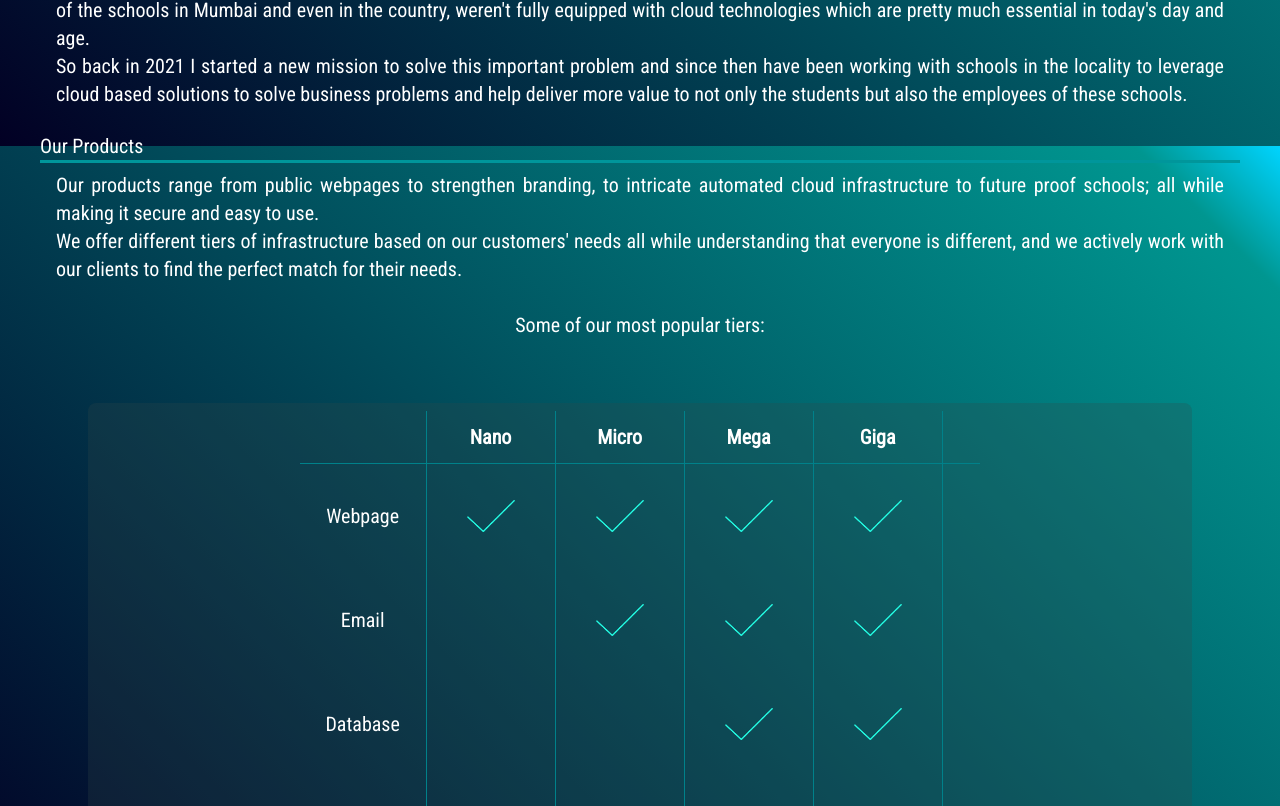
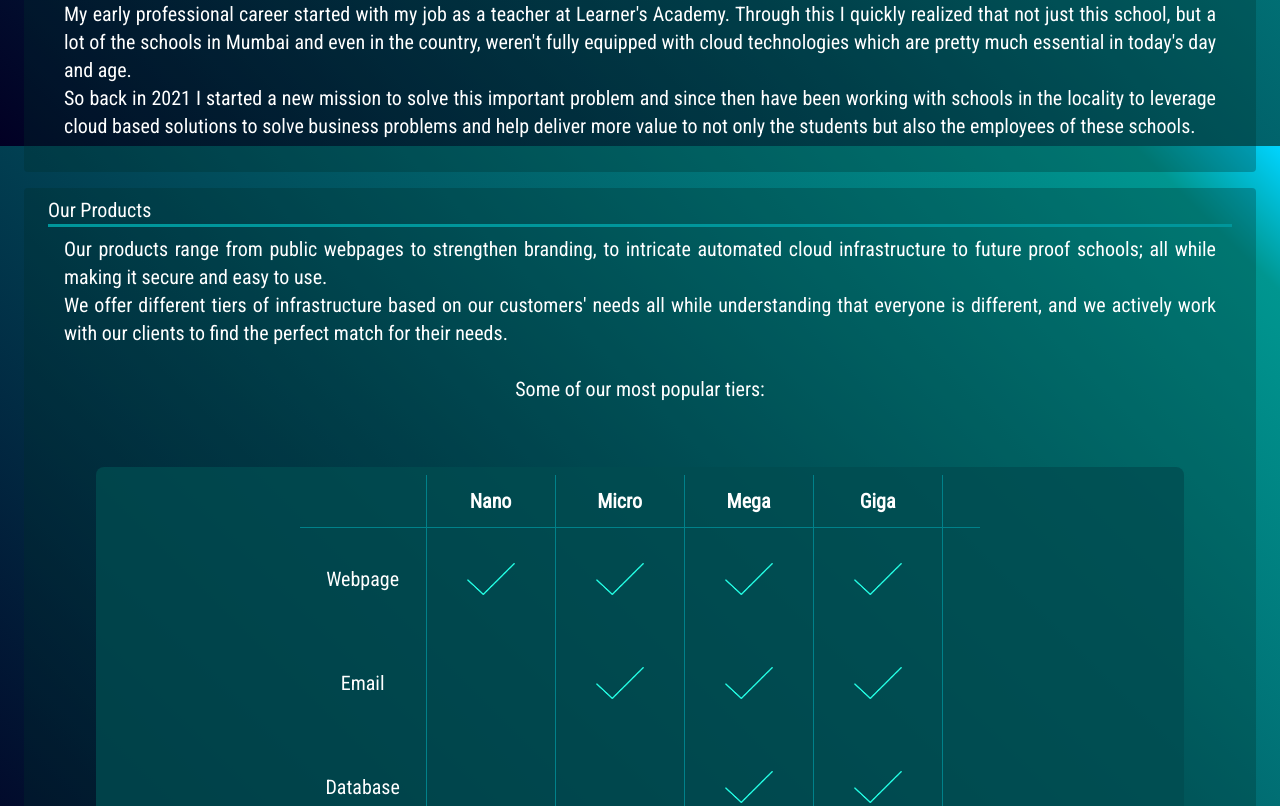
Before and after one commit to kashsomani/sclink-cloud, a Svelte app in the folder client/: page / in a window 1280 px wide. Shown: the part 1454-2260 px from the top of the page. Built offline with nearby package versions, Linux system fonts and the light colour scheme.

Commit message:
minor changes

```diff
--- a/client/src/components/Details/components/Table.svelte
+++ b/client/src/components/Details/components/Table.svelte
@@ -41,7 +41,7 @@
 
 <style lang="postcss" scoped>
   #table-container {
-    background-color: rgba(52, 72, 73, 0.25);
+    background-color: rgba(1, 76, 80, 0.776);
     @apply grid grid-cols-1 place-items-center text-center p-2 text-xs sm:text-lg  md:text-xl m-2 md:m-12 lg:m-16 rounded-lg;
   }
   table td,
--- a/client/src/components/Details/index.svelte
+++ b/client/src/components/Details/index.svelte
@@ -8,14 +8,15 @@
     @apply mx-8 mb-6;
   }
   .detail{
-    @apply my-4;
+    background-color:rgba(2, 47, 45, 0.3);
+    @apply my-4 p-2 rounded;
   }
   #container {
     @apply mx-0 sm:text-xl pb-2 text-justify px-6;
   }
   .heading {
     border-bottom: 3px solid #00969b;
-    @apply mx-4 mb-2;
+    @apply mx-4 mb-2 text-xl;
   }
   img {
     @apply px-16;
@@ -34,7 +35,7 @@
         {@html detail.text}
       </div>
       {#if detail.illustration}
-        <div>
+        <div id="illustration">
           <img src="./linking-illustration.png" alt="" />
 
         </div>
```
